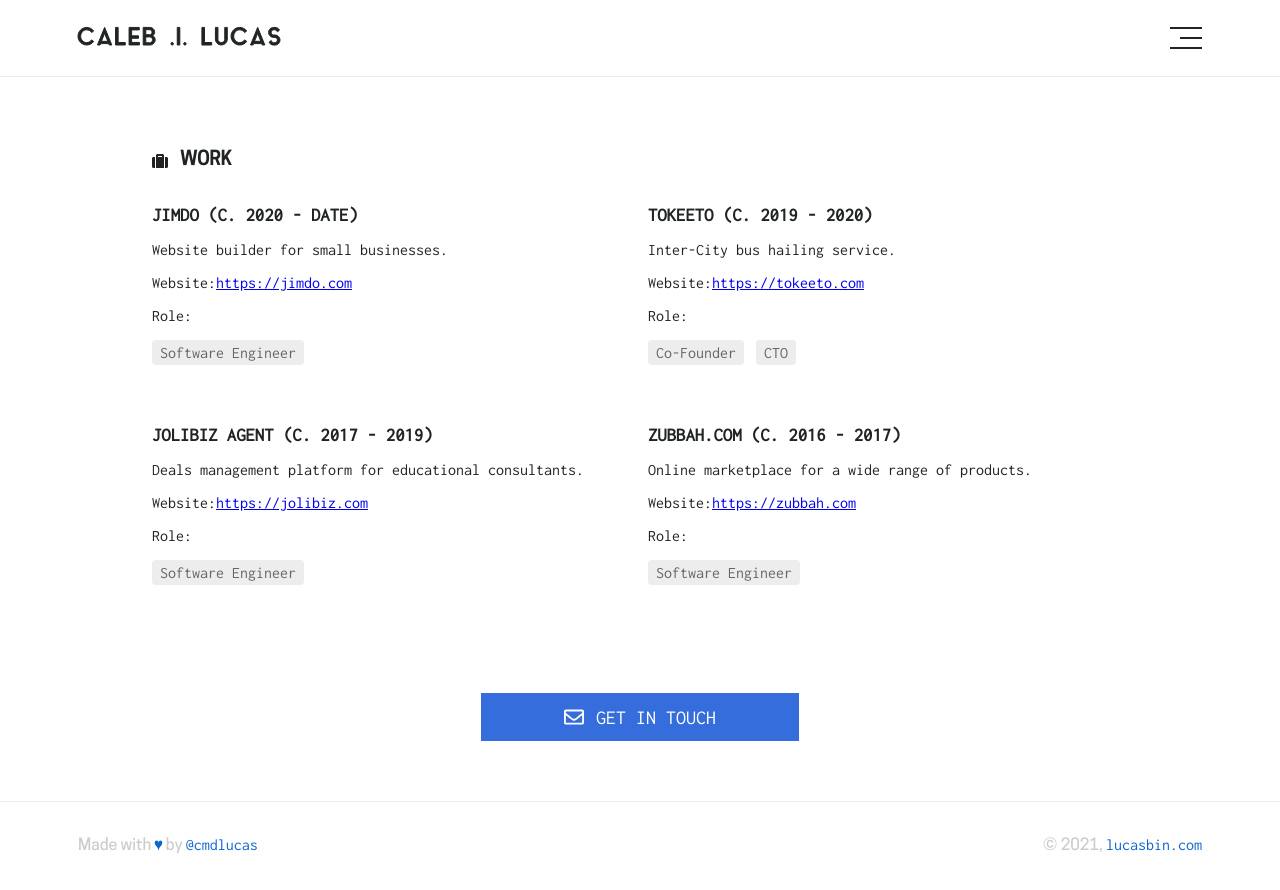
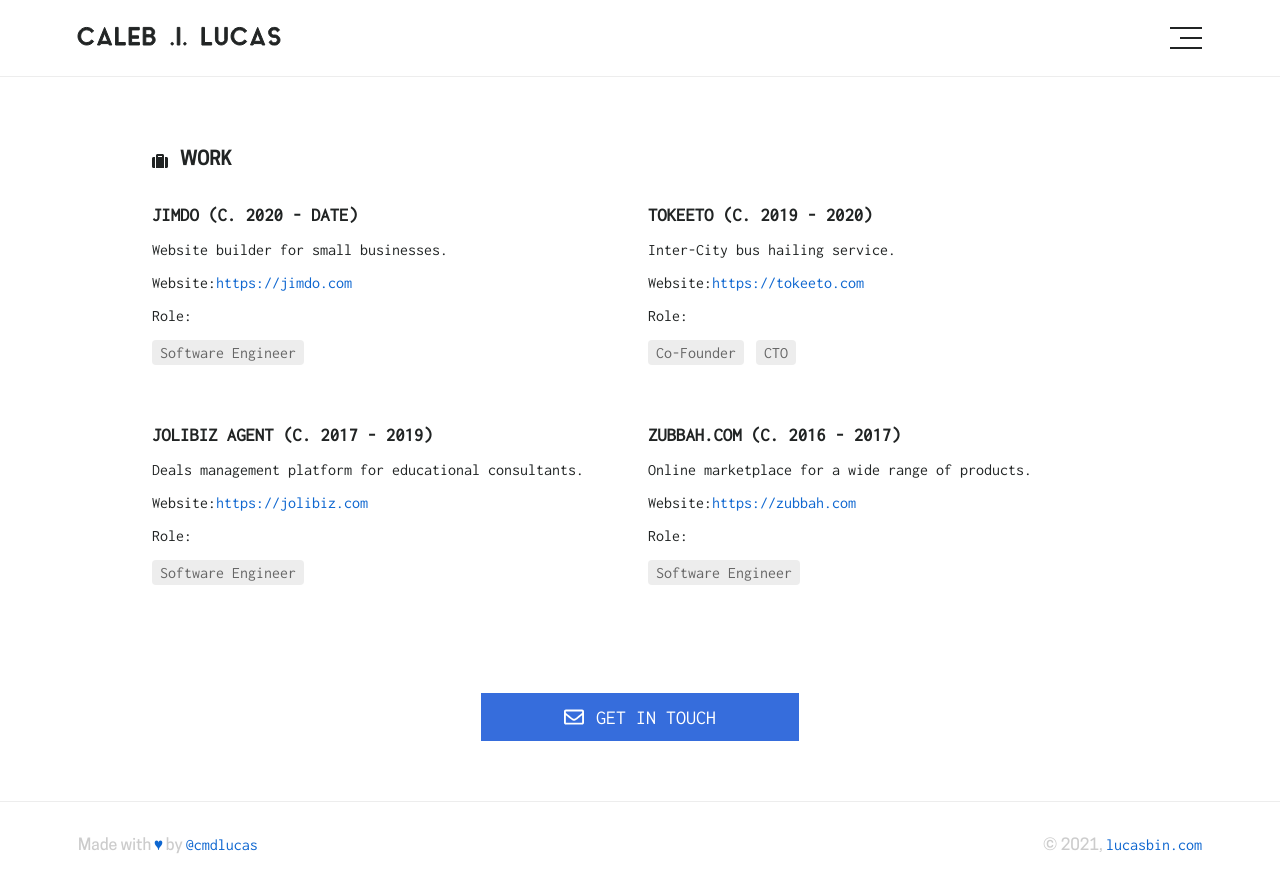
Before and after one commit to cmdlucas/lucasbin, a Next.js app: page /projects in a window 1280 px wide. Built offline with nearby package versions, Linux system fonts and the light colour scheme.

Commit message:
feat(projects): use standard link text color

```diff
--- a/src/project/project.ui.tsx
+++ b/src/project/project.ui.tsx
@@ -5,7 +5,7 @@
   AbsolutePosition,
   RelativePosition,
 } from "../shared/primitive-ui/global";
-import { HeaderThree, Paragraph } from "../shared/primitive-ui/text";
+import { HeaderThree, Paragraph, TextLink } from '../shared/primitive-ui/text';
 import { FlexRowWrap } from "../shared/primitive-ui/flexbox";
 
 const ImageHolder = styled(RelativePosition)`
@@ -49,9 +49,9 @@
 
       {props.linkToProject && (
         <Description> Website:
-          <a href={props.linkToProject}>
+          <TextLink href={props.linkToProject}>
             {props.linkToProject}
-          </a>
+          </TextLink>
         </Description>
       )}
 
```
